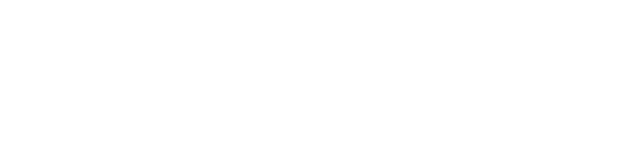
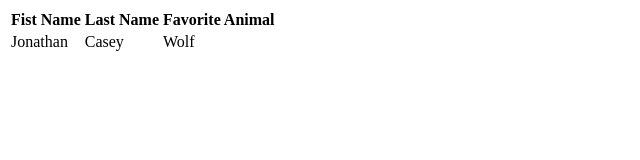
Before and after one commit to jcasey214/tablepractice, a plain HTML site: page favorites.html in a window 1280 px wide. Shown: the whole page, without its empty margins (0-640 px from the left). Drawn offline with Linux system fonts and the light colour scheme.

Commit message:
Add table row

```diff
--- a/favorites.html
+++ b/favorites.html
@@ -7,8 +7,19 @@
   <body>
     <table>
       <thead>
-
+        <tr>
+          <th>Fist Name</th>
+          <th>Last Name</th>
+          <th>Favorite Animal</th>
+        </tr>
       </thead>
+      <tbody>
+        <tr>
+          <td>Jonathan</td>
+          <td>Casey</td>
+          <td>Wolf</td>
+        </tr>
+      </tbody>
     </table>
   </body>
 </html>
```
